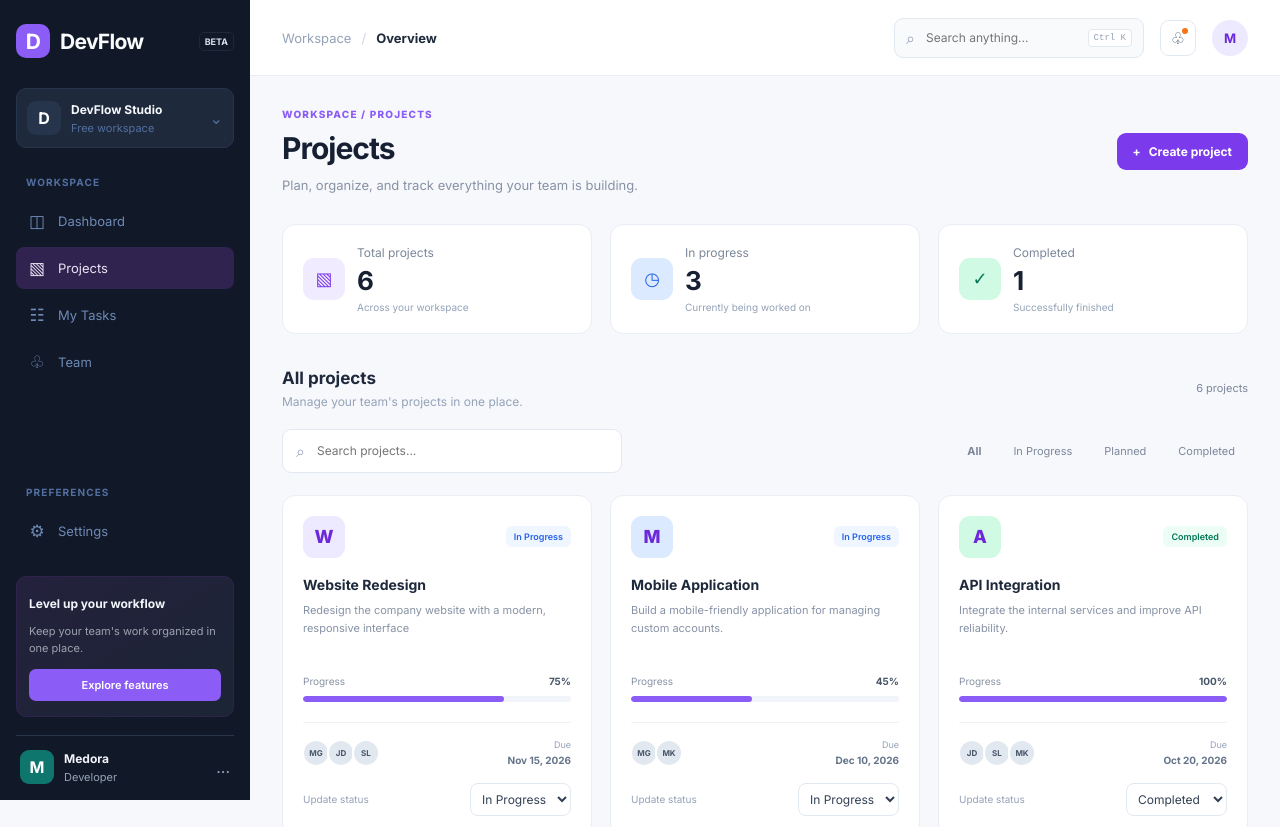
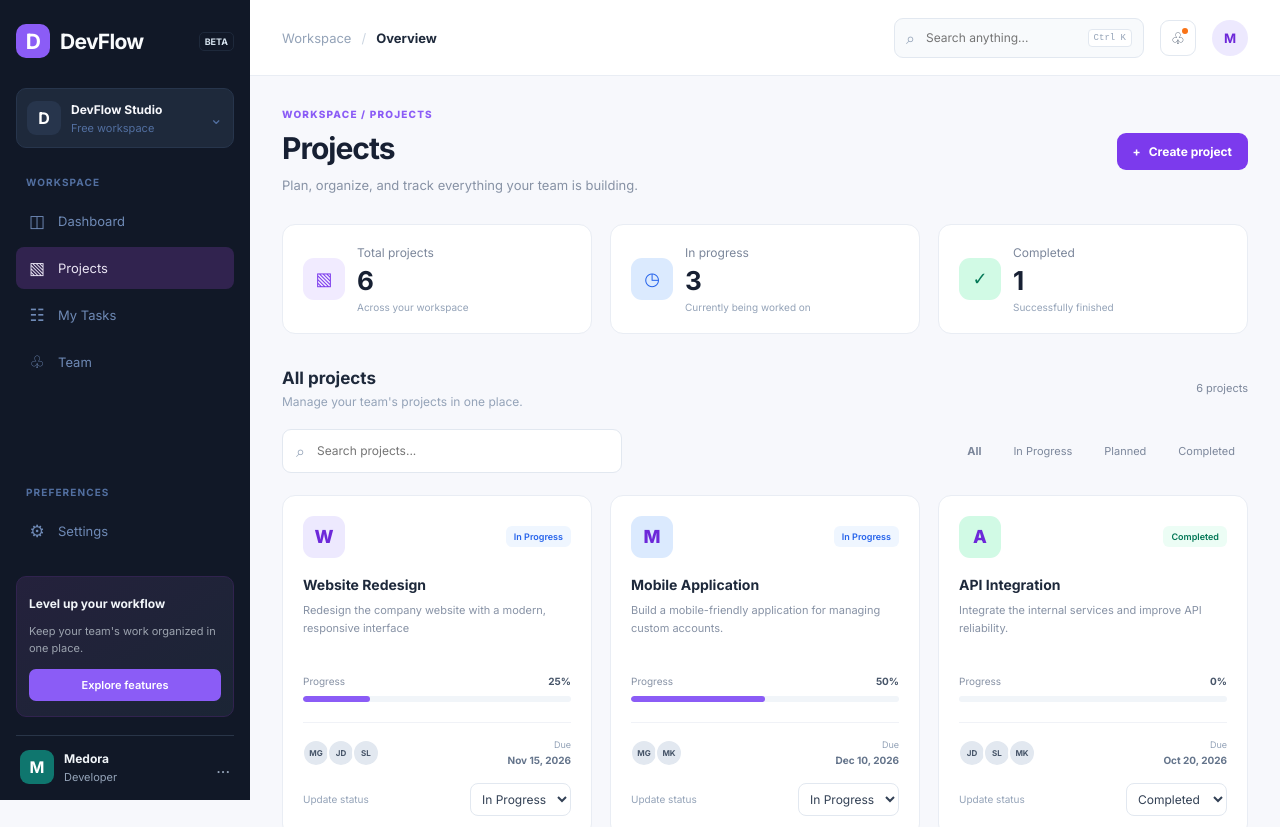
Before and after one commit to Medora140/DevFlow, an Angular app: page /projects in a window 1280 px wide. Shown: the top 827 px of the page. Built offline with nearby package versions, Linux system fonts and the light colour scheme.

Commit message:
progress status % of each project is dynamic in the main page

```diff
--- a/src/app/features/projects/projects-page/projects-page.ts
+++ b/src/app/features/projects/projects-page/projects-page.ts
@@ -5,6 +5,7 @@ import { ProjectsApiService } from '../data-access/projects-api.service';
 
 import { Project, ProjectStatus } from '../models/project.model';
 import { RouterLink } from '@angular/router';
+import { TasksApiService } from '../data-access/tasks-api.service';
 
 @Component({
   selector: 'app-projects-page',
@@ -15,6 +16,7 @@ import { RouterLink } from '@angular/router';
 })
 export class ProjectsPage {
   private readonly projectsService = inject(ProjectsApiService);
+  private readonly tasksService = inject(TasksApiService);
   readonly projects = this.projectsService.projects;
   readonly searchTerm = signal('');
   readonly selectedStatus = signal('All');
@@ -25,8 +27,16 @@ export class ProjectsPage {
     const query = this.searchTerm().trim().toLowerCase();
 
     const status = this.selectedStatus();
-
-    return this.projects().filter((project) => {
+    const allTasks = this.tasksService.tasks();
+    return this.projects()
+      .map((project) => {
+        const projectTasks = allTasks.filter((task) => task.projectId === project.id);
+        const completedTasks = projectTasks.filter((task) => task.status === 'Completed').length;
+        const progress =
+          projectTasks.length === 0 ? 0 : Math.round((completedTasks / projectTasks.length) * 100);
+        return { ...project, progress };
+      })
+      .filter((project) => {
         const matchesSearch =
           project.name.toLowerCase().includes(query) ||
           project.description.toLowerCase().includes(query);
@@ -56,19 +66,17 @@ export class ProjectsPage {
     this.showCreateModal.set(true);
   }
 
-  closeCreateModal():void{
+  closeCreateModal(): void {
     this.showCreateModal.set(false);
   }
 
-  createProject():void{
+  createProject(): void {
     const name = this.projectName.trim();
-    if(!name){
+    if (!name) {
       this.formError = 'Please enter a project name.';
       return;
     }
-    if(
-      this.projectDueDate && this.projectDueDate < new Date().toISOString().slice(0,10)
-    ){
+    if (this.projectDueDate && this.projectDueDate < new Date().toISOString().slice(0, 10)) {
       this.formError = 'The due date cannot be in the past.';
       return;
     }
@@ -77,18 +85,18 @@ export class ProjectsPage {
       name,
       description: this.projectDescription.trim(),
       status: this.projectStatus,
-      progress: this.projectStatus === 'Completed' ? 100:0,
+      progress: this.projectStatus === 'Completed' ? 100 : 0,
       dueDate: this.projectDueDate,
       members: ['MG'],
       color: '#ede9fe',
     });
     this.closeCreateModal();
   }
-  updateStatus(project: Project, status: ProjectStatus): void{
+  updateStatus(project: Project, status: ProjectStatus): void {
     this.projectsService.updateStatus(project.id, status);
   }
-  private resetForm(): void{
-    this.projectName= '';
+  private resetForm(): void {
+    this.projectName = '';
     this.projectDescription = '';
     this.projectStatus = 'Planned';
     this.projectDueDate = '';
```
Lines whose indentation alone changed are shown as unchanged.
